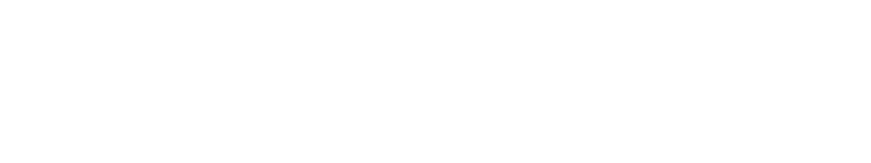
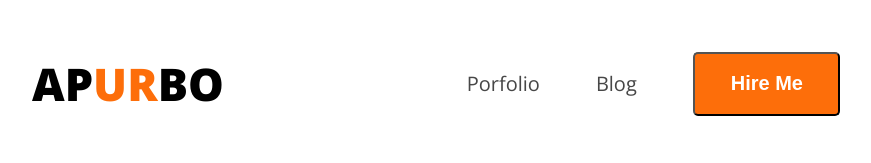
Before and after one commit to Apurbo-hue/web-portfolio, a plain HTML site: page index.html in a window 1280 px wide. Shown: the whole page, without its empty margins (176-1047 px from the left). Drawn offline with nearby package versions, Linux system fonts and the light colour scheme; a web font is replaced by a local one.

Commit message:
navbar added

```diff
--- a/index.html
+++ b/index.html
@@ -3,10 +3,26 @@
 <head>
     <meta charset="UTF-8">
     <meta name="viewport" content="width=device-width, initial-scale=1.0">
-    <title>Web Developer Portfolio</title>
+    <title>Web portfolio</title>
+    <link rel="preconnect" href="https://fonts.googleapis.com">
+<link rel="preconnect" href="https://fonts.gstatic.com" crossorigin>
+<link href="https://fonts.googleapis.com/css2?family=Open+Sans:ital,wght@0,300..800;1,300..800&family=Poppins:ital,wght@0,100;0,200;0,300;0,400;0,500;0,600;0,700;0,800;0,900;1,100;1,200;1,300;1,400;1,500;1,600;1,700;1,800;1,900&family=Roboto:ital,wght@0,100..900;1,100..900&family=Tagesschrift&display=swap" rel="stylesheet">
+<link rel="stylesheet" href="style.css">
 </head>
-<body>
+<body class="open-sans-normal">
+
     <header>
+
+        <nav>
+            <h3 class="nav-tittle">AP<span class="text-primary">UR</span>BO</h3>
+
+            <ul>
+                <li><a class="dark-02" href="#">Porfolio</a></li>
+                <li><a class="dark-02" href="#">Blog</a></li>
+                <li><a href="#"><button class="btn-primary">Hire Me</button></a></li>
+            </ul>
+
+        </nav>
 
     </header>
 
@@ -17,5 +33,6 @@
     <footer>
 
     </footer>
+
 </body>
 </html>
--- a/style.css
+++ b/style.css
@@ -0,0 +1,54 @@
+
+.open-sans-normal{
+  font-family: "Open Sans", sans-serif;
+  font-optical-sizing: auto;
+  font-style: normal;
+  font-variation-settings:
+    "wdth" 100;
+}
+
+
+/* nav styles */
+nav{
+    display: flex;
+    align-items: center;
+    justify-content: space-between;
+    margin: 0px 200px;
+}
+
+.dark-02{
+    color: #474747;
+}
+
+.nav-tittle{
+    font-weight: 800;
+    font-size: 45px;
+}
+
+.text-primary{
+    color: #FD6E0A;
+}
+
+nav ul{
+    display: flex;
+    align-items: center;
+}
+
+nav ul li{
+    list-style:none;
+    font-size: 20px;
+    margin-right: 56px ;
+}
+
+nav ul li a{
+    text-decoration: none;
+}
+
+.btn-primary{
+    background-color: #FD6E0A;
+    font-weight: bold;
+    font-size: 20px;
+    color: white;
+    padding: 18px 35px 19px 36px;
+    border-radius: 5px;
+}
```
